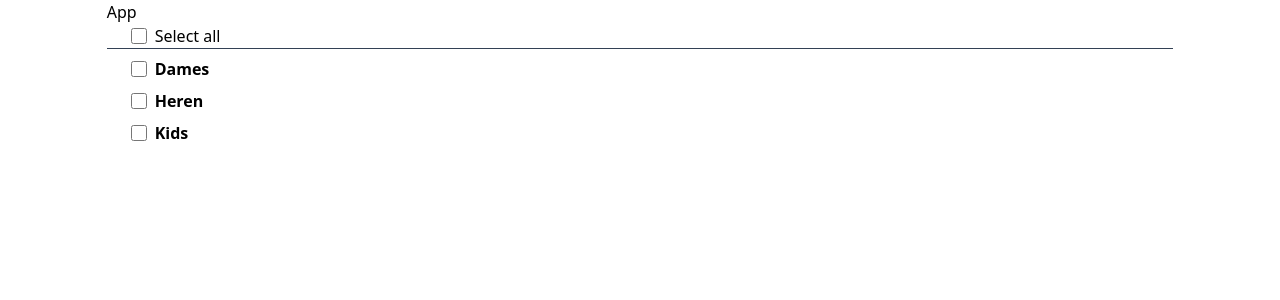
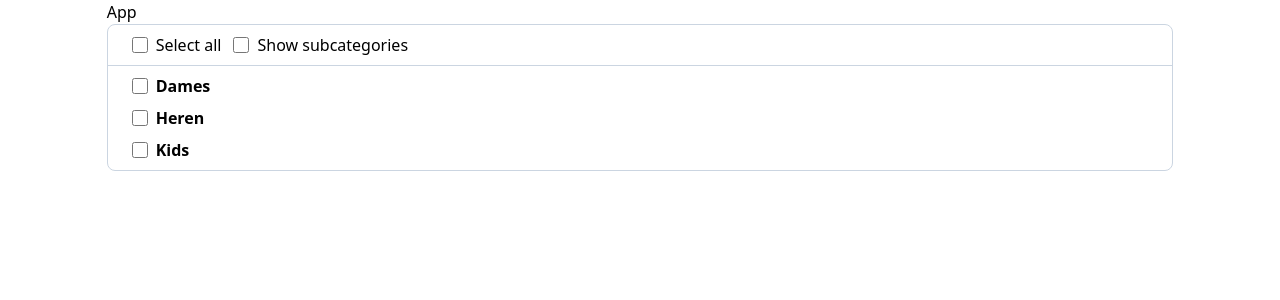
Before and after one commit to hengleeyi/vite-check, a React (Vite) app: page / in a window 1280 px wide. Shown: the top 300 px of the page. Built offline with nearby package versions, Linux system fonts and the light colour scheme.

Commit message:
show all subcategories

```diff
--- a/src/components/TreeContext.tsx
+++ b/src/components/TreeContext.tsx
@@ -15,6 +15,8 @@ type TreeContextType = {
   categoryMap: Record<string, Category[]>;
   setSelectAll: (newVal: boolean) => void;
   selectAll: boolean;
+  setShowAll: (newVal: boolean) => void;
+  showAll: boolean;
 };
 
 const TreeContext = createContext<TreeContextType | undefined>(undefined);
@@ -27,6 +29,7 @@ const TreeProvider = ({
   defaultVal: CategoryRaw[];
 }) => {
   const [selectAll, setSelectAll] = useState(false);
+  const [showAll, setShowAll] = useState(false);
   const initialCategoriesState = defaultVal.map((category) => ({
     ...category,
     checked: false,
@@ -48,10 +51,12 @@ const TreeProvider = ({
         defaultNestedCategories,
         categoryMap,
         selectAll,
-        setSelectAll
+        setSelectAll,
+        showAll,
+        setShowAll,
       }}
     >
-      {children}
+      <div className="border border-slate-300 rounded-lg">{children}</div>
     </TreeContext.Provider>
   );
 };
--- a/src/components/TreeToolbar.tsx
+++ b/src/components/TreeToolbar.tsx
@@ -1,8 +1,14 @@
 import { useTree } from "./TreeContext";
 
 const TreeToolbar = () => {
-  const { setCategoriesState, categoriesState, selectAll, setSelectAll } =
-    useTree();
+  const {
+    setCategoriesState,
+    categoriesState,
+    selectAll,
+    setSelectAll,
+    showAll,
+    setShowAll,
+  } = useTree();
 
   const handleSelectAll = () => {
     const newState = categoriesState.map((category) => {
@@ -12,8 +18,16 @@ const TreeToolbar = () => {
     setSelectAll(!selectAll);
   };
 
+  const handleShowAll = () => {
+    const newState = categoriesState.map((category) => {
+      return { ...category, showChildren: !showAll };
+    });
+    setCategoriesState(newState);
+    setShowAll(!showAll);
+  };
+
   return (
-    <div className="border-b border-slate-700 px-6">
+    <div className="border-b border-slate-300 px-6 py-2 flex gap-3">
       <div
         className="flex items-center cursor-pointer"
         onClick={handleSelectAll}
@@ -21,6 +35,12 @@ const TreeToolbar = () => {
         <input type="checkbox" className="w-4 h-4" checked={selectAll} />
         <div className="ml-2">{selectAll ? "Deselect all" : "Select all"}</div>
       </div>
+      <div className="flex items-center cursor-pointer" onClick={handleShowAll}>
+        <input type="checkbox" className="w-4 h-4" checked={showAll} />
+        <div className="ml-2">
+          {showAll ? "Hide subcategories" : "Show subcategories"}
+        </div>
+      </div>
     </div>
   );
 };
```
